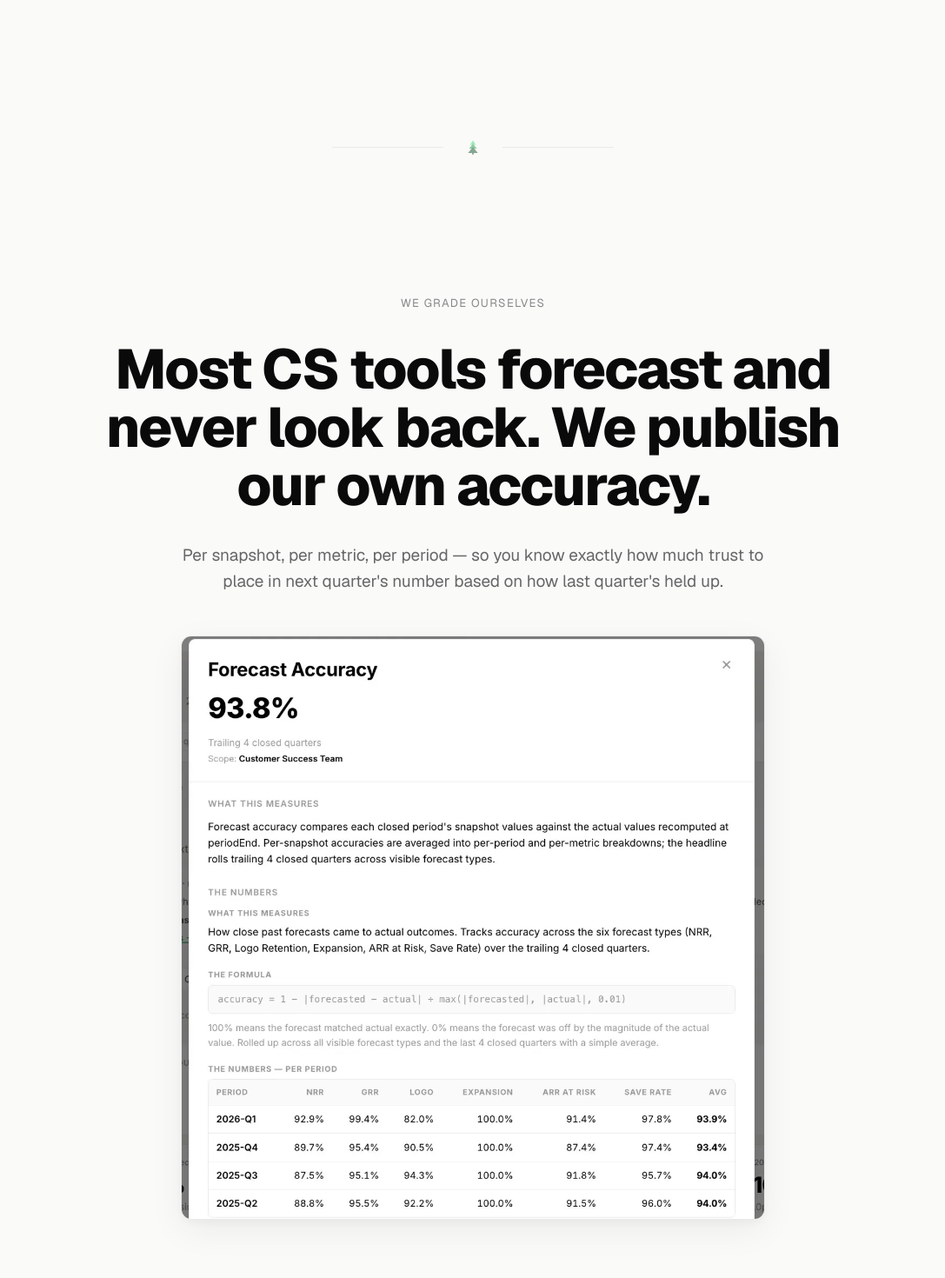
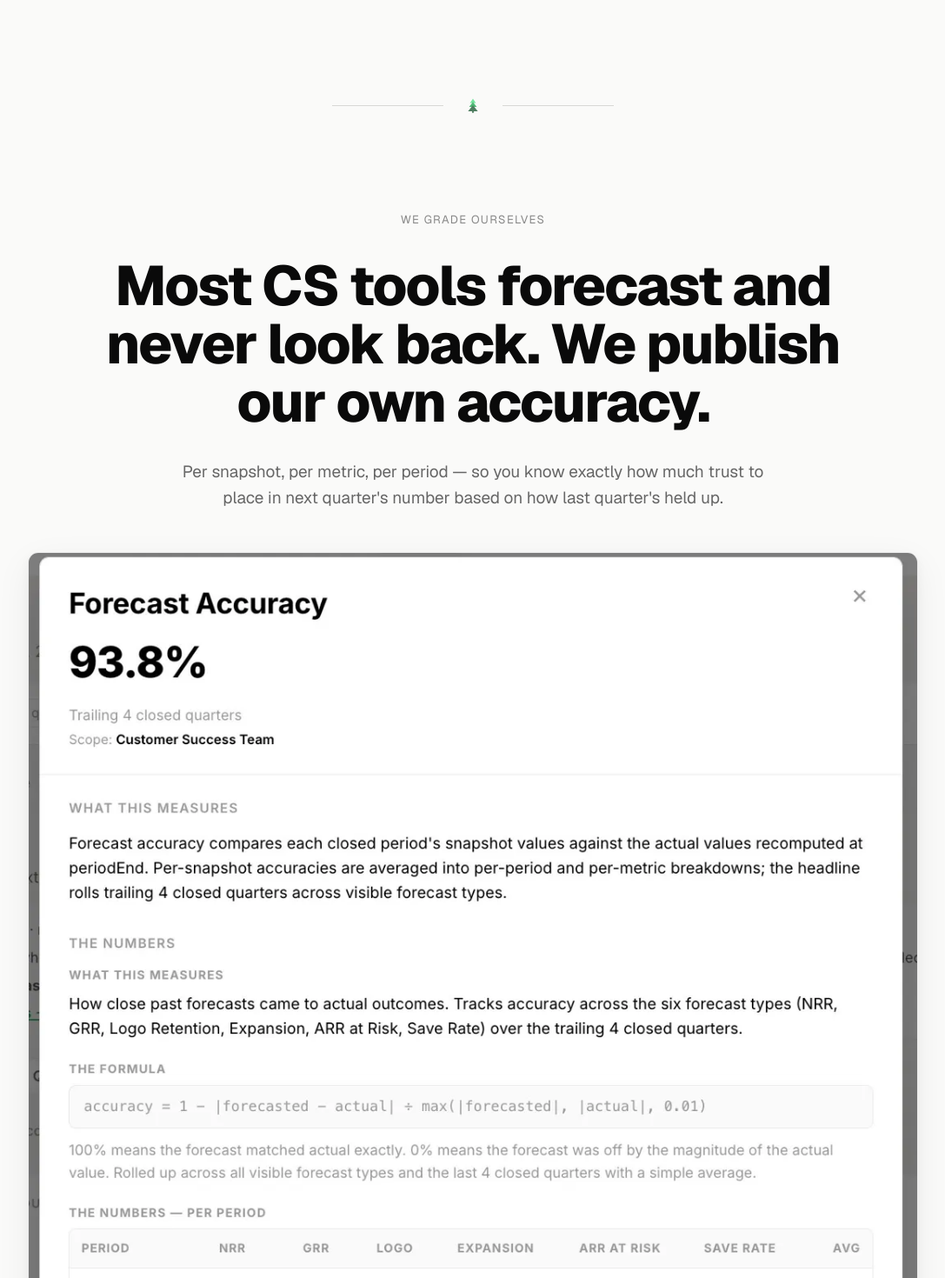
Before and after one commit to stayevergreen-ai/marketing, a Next.js app: page / in a window 1280 px wide. Shown: the part 4040-5510 px from the top of the page at 87% size, without its empty margins (96-1183 px from the left). Built offline with nearby package versions, Linux system fonts and the light colour scheme.

Commit message:
Section 5 final polish: tighten dividers, replace sticky-pin with stacked screenshots, center and pop comparison table

```diff
--- a/app/page.tsx
+++ b/app/page.tsx
@@ -1,13 +1,7 @@
 "use client";
 
 import Image from "next/image";
-import {
-  motion,
-  useScroll,
-  useTransform,
-  type MotionValue,
-} from "framer-motion";
-import { useRef } from "react";
+import { motion } from "framer-motion";
 
 const FADE_EASE = [0.16, 1, 0.3, 1] as const;
 
@@ -122,11 +116,11 @@ function TreeDivider() {
   return (
     <div
       aria-hidden="true"
-      className="my-32 flex items-center justify-center gap-6"
+      className="my-20 flex items-center justify-center gap-6"
     >
-      <div className="h-px max-w-32 flex-1 bg-[#EAEAEA]" />
-      <TreeMark size={20} className="opacity-50" />
-      <div className="h-px max-w-32 flex-1 bg-[#EAEAEA]" />
+      <div className="h-px max-w-32 flex-1 bg-[#D8D8D5]" />
+      <TreeMark size={20} className="opacity-75" />
+      <div className="h-px max-w-32 flex-1 bg-[#D8D8D5]" />
     </div>
   );
 }
@@ -153,120 +147,6 @@ function ScreenshotCard({ src, alt, width, height }: ScreenshotProps) {
         className="block h-auto w-full"
       />
     </motion.div>
-  );
-}
-
-function StickyImage({
-  src,
-  alt,
-  progress,
-  fadeIn,
-  sizes,
-}: {
-  src: string;
-  alt: string;
-  progress: MotionValue<number>;
-  fadeIn: boolean;
-  sizes: string;
-}) {
-  const opacity = useTransform(
-    progress,
-    [0, 0.4, 0.6, 1],
-    fadeIn ? [0, 0, 1, 1] : [1, 1, 0, 0]
-  );
-
-  return (
-    <motion.div
-      style={{
-        opacity,
-        position: "absolute",
-        inset: 0,
-        overflow: "hidden",
-        borderRadius: "0.75rem",
-        backgroundColor: "#FFFFFF",
-        border: "1px solid #EAEAEA",
-        boxShadow:
-          "0 4px 12px rgba(0, 0, 0, 0.04), 0 12px 40px rgba(0, 0, 0, 0.06)",
-      }}
-    >
-      <Image
-        src={src}
-        alt={alt}
-        fill
-        sizes={sizes}
-        className="object-contain"
-      />
-    </motion.div>
-  );
-}
-
-function StickyPinForecastAccuracy() {
-  const containerRef = useRef<HTMLDivElement>(null);
-  const { scrollYProgress } = useScroll({
-    target: containerRef,
-    offset: ["start start", "end end"],
-  });
-
-  return (
-    <>
-      <div
-        ref={containerRef}
-        className="relative hidden md:block"
-        style={{ height: "180vh" }}
-      >
-        <div
-          style={{
-            position: "sticky",
-            top: "8vh",
-            height: "84vh",
-            display: "flex",
-            alignItems: "center",
-            justifyContent: "center",
-          }}
-        >
-          <div
-            style={{
-              position: "relative",
-              aspectRatio: "1 / 1",
-              width: "100%",
-              maxWidth: "42rem",
-              marginLeft: "auto",
-              marginRight: "auto",
-            }}
-          >
-            <StickyImage
-              src="/screenshots/02a-forecast-accuracy-top.png"
-              alt="Forecast accuracy modal — overview and per-period table"
-              progress={scrollYProgress}
-              fadeIn={false}
-              sizes="(min-width: 1024px) 42rem, (min-width: 768px) 36rem, 100vw"
-            />
-            <StickyImage
-              src="/screenshots/02b-forecast-accuracy-bottom.png"
-              alt="Forecast accuracy modal — per-metric drill-down and snapshot detail"
-              progress={scrollYProgress}
-              fadeIn={true}
-              sizes="(min-width: 1024px) 42rem, (min-width: 768px) 36rem, 100vw"
-            />
-          </div>
-        </div>
-      </div>
-
-      <div className="space-y-8 md:hidden">
-        <ScreenshotCard
-          src="/screenshots/02a-forecast-accuracy-top.png"
-          alt="Forecast accuracy modal — overview and per-period table"
-          width={1092}
-          height={1092}
-        />
-        <ScreenshotCard
-          src="/screenshots/02b-forecast-accuracy-bottom.png"
-          alt="Forecast accuracy modal — per-metric drill-down and snapshot detail"
-          width={1141}
-          height={1064}
-        />
-      </div>
-    </>
   );
 }
 
@@ -356,7 +236,20 @@ export default function Home() {
           </p>
         </motion.section>
 
-        <StickyPinForecastAccuracy />
+        <div className="mx-auto max-w-5xl space-y-12">
+          <ScreenshotCard
+            src="/screenshots/02a-forecast-accuracy-top.png"
+            alt="Forecast accuracy: formula and per-period table"
+            width={1092}
+            height={1092}
+          />
+          <ScreenshotCard
+            src="/screenshots/02b-forecast-accuracy-bottom.png"
+            alt="Forecast accuracy: per-metric trends and snapshot drill-down"
+            width={1141}
+            height={1064}
+          />
+        </div>
 
         <motion.section {...fadeUp} className="py-16 text-center">
           <p className="mx-auto max-w-3xl text-[16px] leading-[1.6] text-[#666] md:text-[17px]">
@@ -375,32 +268,36 @@ export default function Home() {
 
           <div
             className="hidden overflow-hidden rounded-xl bg-white md:block"
-            style={cardChrome}
+            style={{
+              border: "1.5px solid #E5E5E0",
+              boxShadow:
+                "0 1px 3px rgba(0, 0, 0, 0.04), 0 8px 24px rgba(0, 0, 0, 0.05)",
+            }}
           >
             <table className="w-full border-collapse">
               <thead className="bg-[#FAFAF9]">
                 <tr>
-                  <th className="px-6 py-5 text-left text-[13px] uppercase tracking-[0.10em] text-[#666]">
+                  <th className="px-6 py-5 text-center text-[13px] uppercase tracking-[0.10em] text-[#666]">
                     Question
                   </th>
                   <th
-                    className="bg-[#F5F5F2] px-6 py-5 text-left"
+                    className="bg-[#F0F0EC] px-6 py-5 text-center"
                     style={{
                       borderLeft: "1px solid #EAEAEA",
                       borderRight: "1px solid #EAEAEA",
                     }}
                   >
-                    <div className="flex items-center gap-2">
+                    <div className="flex items-center justify-center gap-2">
                       <TreeMark size={16} />
                       <span className="text-[13px] uppercase tracking-[0.10em] text-[#16A34A]">
                         Evergreen
                       </span>
                     </div>
                   </th>
-                  <th className="px-6 py-5 text-left text-[13px] uppercase tracking-[0.10em] text-[#666]">
+                  <th className="px-6 py-5 text-center text-[13px] uppercase tracking-[0.10em] text-[#666]">
                     Most CS tools
                   </th>
-                  <th className="px-6 py-5 text-left text-[13px] uppercase tracking-[0.10em] text-[#666]">
+                  <th className="px-6 py-5 text-center text-[13px] uppercase tracking-[0.10em] text-[#666]">
                     AI-replacement tools
                   </th>
                 </tr>
@@ -415,11 +312,11 @@ export default function Home() {
                         i === 0 ? "none" : "1px solid #EAEAEA",
                     }}
                   >
-                    <td className="px-6 py-5 align-top text-[15px] text-[#0A0A0A] transition-colors duration-200 group-hover:bg-[rgba(74,222,128,0.03)]">
+                    <td className="px-6 py-5 text-center align-top text-[15px] text-[#0A0A0A] transition-colors duration-200 group-hover:bg-[rgba(74,222,128,0.03)]">
                       {row.question}
                     </td>
                     <td
-                      className="bg-[#F5F5F2] px-6 py-5 align-top text-[15px] font-semibold text-[#0A0A0A]"
+                      className="bg-[#F0F0EC] px-6 py-5 text-center align-top text-[15px] font-semibold text-[#0A0A0A]"
                       style={{
                         borderLeft: "1.5px solid #E5E5E0",
                         borderRight: "1.5px solid #E5E5E0",
@@ -427,10 +324,10 @@ export default function Home() {
                     >
                       {row.evergreen}
                     </td>
-                    <td className="px-6 py-5 align-top text-[15px] text-[#888] transition-colors duration-200 group-hover:bg-[rgba(74,222,128,0.03)]">
+                    <td className="px-6 py-5 text-center align-top text-[15px] text-[#888] transition-colors duration-200 group-hover:bg-[rgba(74,222,128,0.03)]">
                       {row.legacy}
                     </td>
-                    <td className="px-6 py-5 align-top text-[15px] text-[#888] transition-colors duration-200 group-hover:bg-[rgba(74,222,128,0.03)]">
+                    <td className="px-6 py-5 text-center align-top text-[15px] text-[#888] transition-colors duration-200 group-hover:bg-[rgba(74,222,128,0.03)]">
                       {row.aiReplacement}
                     </td>
                   </tr>
@@ -451,7 +348,7 @@ export default function Home() {
                 </p>
                 <div className="space-y-4">
                   <div
-                    className="rounded-lg bg-[#F5F5F2] p-3"
+                    className="rounded-lg bg-[#F0F0EC] p-3"
                     style={{ border: "1.5px solid #E5E5E0" }}
                   >
                     <div className="mb-1 flex items-center gap-1.5">
```
